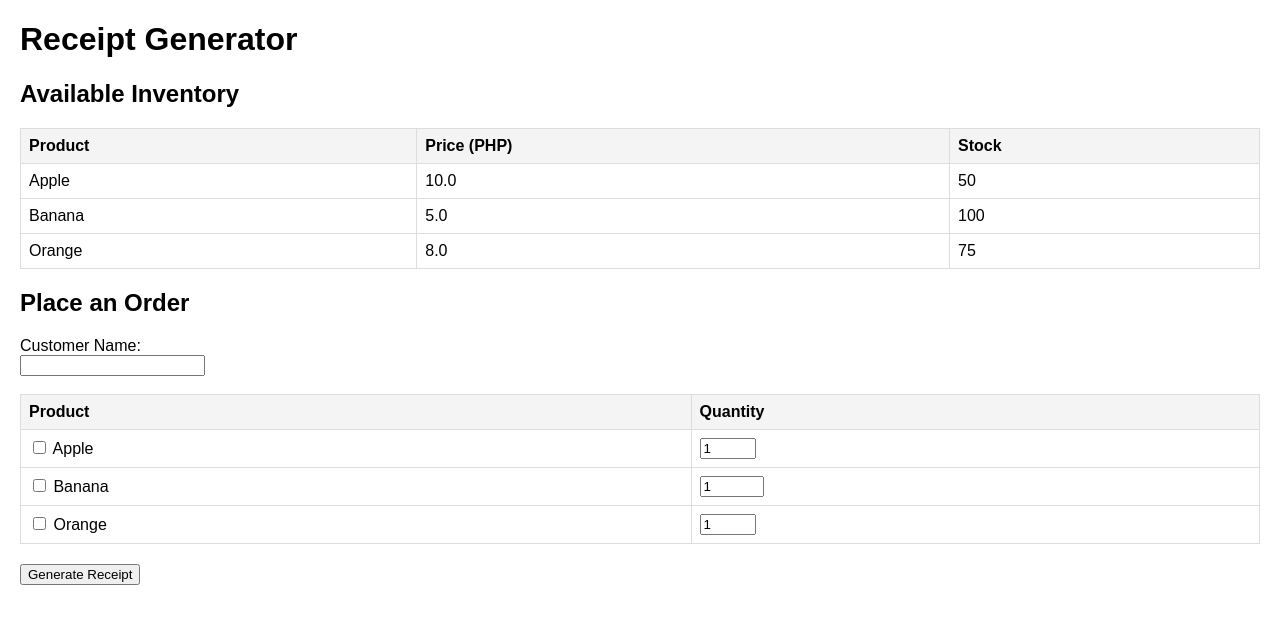
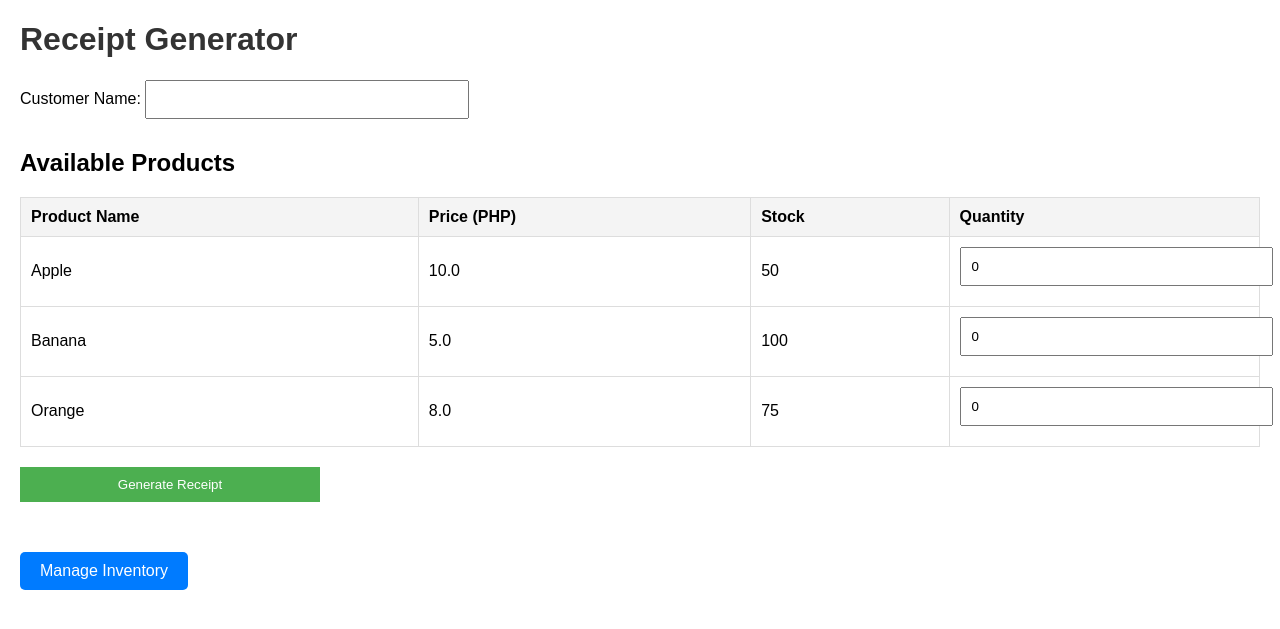
Before and after one commit to AChua96/receipt-generator-webapp, a Flask app: page / in a window 1280 px wide. Shown: the top 629 px of the page. Run offline with Flask 3, Linux system fonts and the light colour scheme.

Commit message:
Update index.html

```diff
--- a/templates/index.html
+++ b/templates/index.html
@@ -9,21 +9,56 @@
             font-family: Arial, sans-serif;
             margin: 20px;
         }
+        h1 {
+            color: #333;
+        }
+        form {
+            margin-bottom: 20px;
+        }
         table {
             width: 100%;
             border-collapse: collapse;
             margin-bottom: 20px;
         }
+        table, th, td {
+            border: 1px solid #ddd;
+        }
         th, td {
-            border: 1px solid #ddd;
-            padding: 8px;
+            padding: 10px;
             text-align: left;
         }
         th {
             background-color: #f4f4f4;
         }
-        .error {
-            color: red;
+        input[type="number"], input[type="text"], button {
+            padding: 10px;
+            margin-bottom: 10px;
+            width: 100%;
+            max-width: 300px;
+        }
+        button {
+            background-color: #4CAF50;
+            color: white;
+            border: none;
+            cursor: pointer;
+        }
+        button:hover {
+            background-color: #45a049;
+        }
+        .link-button {
+            display: inline-block;
+            margin-top: 20px;
+            padding: 10px 20px;
+            background-color: #007BFF;
+            color: white;
+            text-decoration: none;
+            border-radius: 5px;
+        }
+        .link-button:hover {
+            background-color: #0056b3;
+        }
+        .message {
+            color: green;
             font-weight: bold;
         }
     </style>
@@ -32,49 +67,32 @@
     <h1>Receipt Generator</h1>
 
     {% if message %}
-        <p class="error">{{ message }}</p>
+    <p class="message">{{ message }}</p>
     {% endif %}
 
-    <h2>Available Inventory</h2>
+    <form method="POST" action="/generate_receipt">
+        <label for="customer_name">Customer Name:</label>
+        <input type="text" id="customer_name" name="customer_name" required>
+
+        <h2>Available Products</h2>
         <table>
             <thead>
                 <tr>
-                <th>Product</th>
+                    <th>Product Name</th>
                     <th>Price (PHP)</th>
                     <th>Stock</th>
-            </tr>
-        </thead>
-        <tbody>
-            {% for item, details in inventory.items() %}
-            <tr>
-                <td>{{ item }}</td>
-                <td>{{ details.price }}</td>
-                <td>{{ details.stock }}</td>
-            </tr>
-            {% endfor %}
-        </tbody>
-    </table>
-
-    <h2>Place an Order</h2>
-<form action="/generate_receipt" method="post">
-    <label for="customer_name">Customer Name:</label><br>
-    <input type="text" id="customer_name" name="customer_name" required><br><br>
-
-    <table>
-        <thead>
-            <tr>
-                <th>Product</th>
                     <th>Quantity</th>
                 </tr>
             </thead>
             <tbody>
-            {% for item, details in inventory.items() %}
+                {% for product, details in inventory.items() %}
                 <tr>
+                    <td>{{ product }}</td>
+                    <td>{{ details.price }}</td>
+                    <td>{{ details.stock }}</td>
                     <td>
-                    <input type="checkbox" name="items" value="{{ item }}"> {{ item }}
-                </td>
-                <td>
-                    <input type="number" name="quantities_{{ item }}" min="1" max="{{ details.stock }}" value="1">
+                        <input type="number" name="quantities_{{ product }}" min="0" max="{{ details.stock }}" value="0">
+                        <input type="hidden" name="items" value="{{ product }}">
                     </td>
                 </tr>
                 {% endfor %}
@@ -83,5 +101,7 @@
 
         <button type="submit">Generate Receipt</button>
     </form>
+
+    <a href="/manage_inventory" class="link-button">Manage Inventory</a>
 </body>
 </html>
```
Lines whose indentation alone changed are shown as unchanged.
